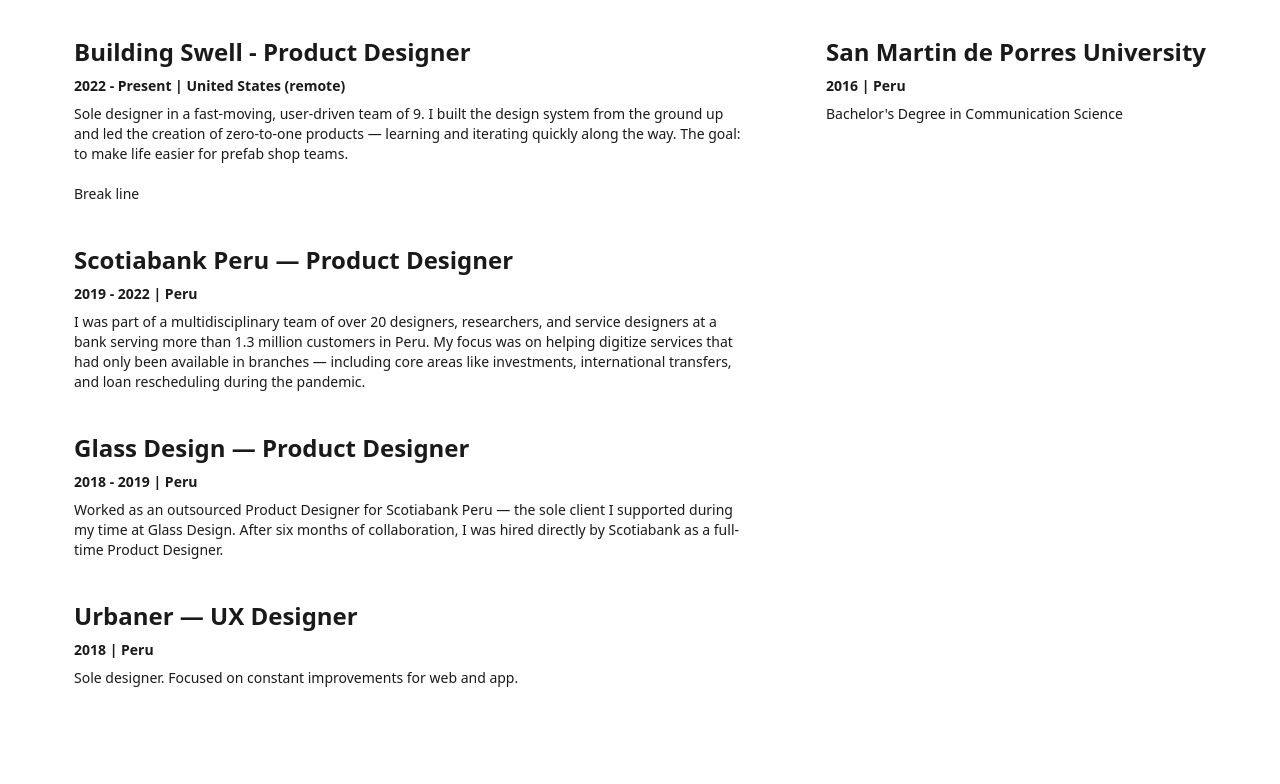
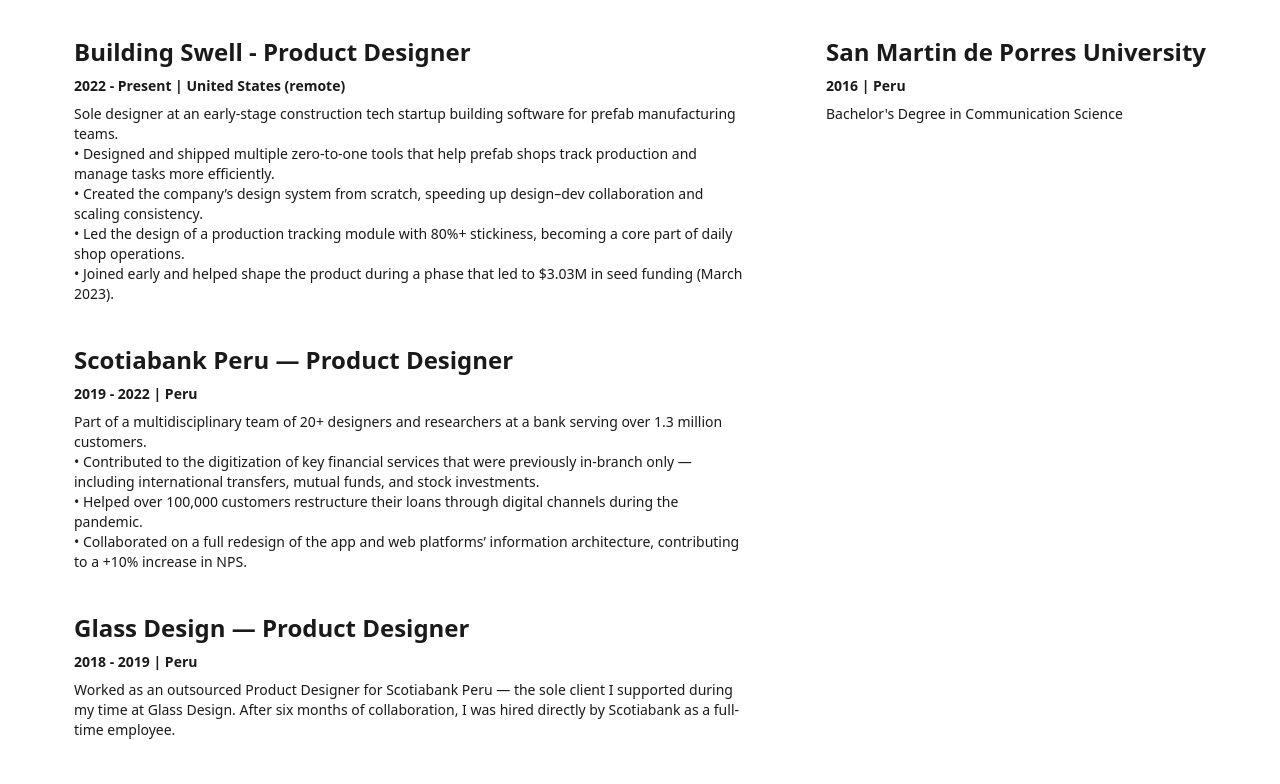
Before and after one commit to bjelicaluka/oli-portfolio, a React (Vite) app: page /#/about in a window 1280 px wide. Shown: the part 1396-2180 px from the top of the page. Built offline with nearby package versions, Linux system fonts and the light colour scheme; a web font is replaced by a local one.

Commit message:
Job description content update (BSLW and Scotia)

```diff
--- a/src/content/about/en.ts
+++ b/src/content/about/en.ts
@@ -33,19 +33,19 @@
             title: "Building Swell - Product Designer",
             date: "2022 - Present  |  United States (remote)",
             description:
-              "Sole designer in a fast-moving, user-driven team of 9. I built the design system from the ground up and led the creation of zero-to-one products — learning and iterating quickly along the way. The goal: to make life easier for prefab shop teams.\n\nBreak line",
+              "Sole designer at an early-stage construction tech startup building software for prefab manufacturing teams.\n• Designed and shipped multiple zero-to-one tools that help prefab shops track production and manage tasks more efficiently.\n• Created the company’s design system from scratch, speeding up design–dev collaboration and scaling consistency.\n• Led the design of a production tracking module with 80%+ stickiness, becoming a core part of daily shop operations.\n• Joined early and helped shape the product during a phase that led to $3.03M in seed funding (March 2023).",
           },
           {
             title: "Scotiabank Peru — Product Designer",
             date: "2019 - 2022  |  Peru",
             description:
-              "I was part of a multidisciplinary team of over 20 designers, researchers, and service designers at a bank serving more than 1.3 million customers in Peru. My focus was on helping digitize services that had only been available in branches — including core areas like investments, international transfers, and loan rescheduling during the pandemic.",
+              "Part of a multidisciplinary team of 20+ designers and researchers at a bank serving over 1.3 million customers.\n• Contributed to the digitization of key financial services that were previously in-branch only — including international transfers, mutual funds, and stock investments.\n• Helped over 100,000 customers restructure their loans through digital channels during the pandemic.\n• Collaborated on a full redesign of the app and web platforms’ information architecture, contributing to a +10% increase in NPS.",
           },
           {
             title: "Glass Design — Product Designer",
             date: "2018 - 2019  |  Peru",
             description:
-              "Worked as an outsourced Product Designer for Scotiabank Peru — the sole client I supported during my time at Glass Design. After six months of collaboration, I was hired directly by Scotiabank as a full-time Product Designer.",
+              "Worked as an outsourced Product Designer for Scotiabank Peru — the sole client I supported during my time at Glass Design. After six months of collaboration, I was hired directly by Scotiabank as a full-time employee.",
           },
           {
             title: "Urbaner — UX Designer",
```
